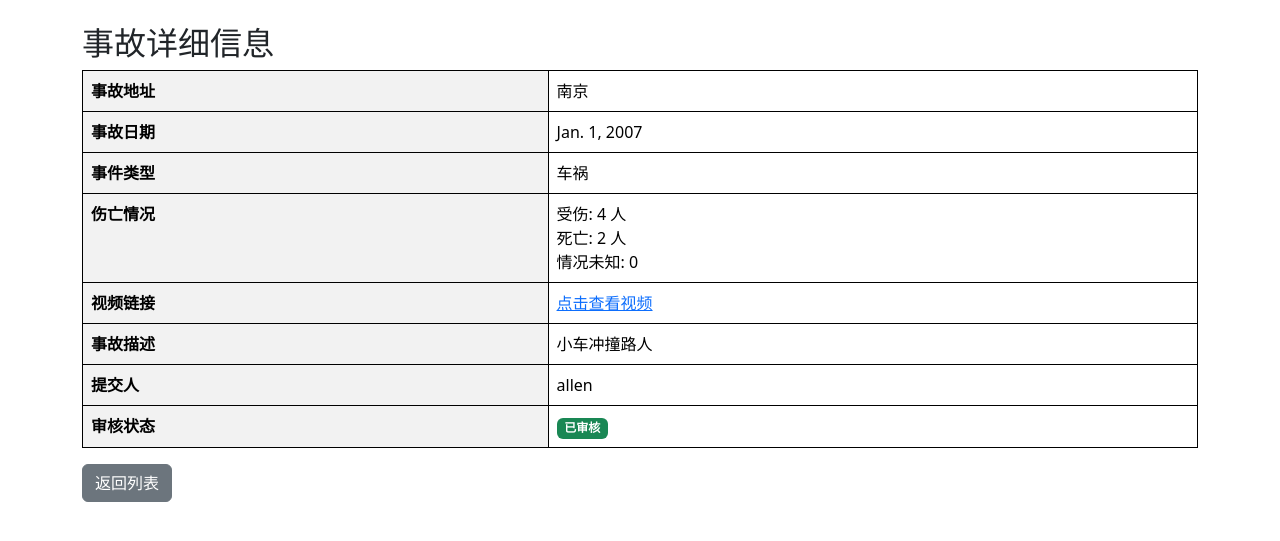
After one commit to czchengxuyuan/xianzhong_statistics, a Django app: page /accident/1/ in a window 1280 px wide. The commit adds this page. Shown: the top 541 px of the page. Run offline with Django 5.2, Linux system fonts and the light colour scheme; data comes from the database, SQL or seed files in the repository; both versions use the stored data as it was after the commit.

Commit message:
add accident_detail and next function, optimize admin_dashbord

```diff
--- a/data/views.py
+++ b/data/views.py
@@ -72,7 +72,6 @@ def is_admin(user):
 @user_passes_test(is_admin)
 def admin_review_accident(request):
     accidents_to_review = Accident.objects.filter(is_approved=False)
-    print(accidents_to_review)
     return render(request, 'data/admin_review_accidents.html', {'accidents': accidents_to_review})
 
 @user_passes_test(is_admin)
@@ -116,4 +115,6 @@ def delete_accident(request, accident_id):
 
 def accident_detail(request, accident_id):
     accident = get_object_or_404(Accident, id=accident_id)
-    return render(request, 'data/accident_detail.html', {'accident': accident})
+    next_url = request.GET.get('next', None)
+
+    return render(request, 'data/accident_detail.html', {'accident': accident, 'next': next_url})
--- /dev/null
+++ b/static/styles.css
@@ -0,0 +1,23 @@
+/* styles.css */
+.table {
+    width: 100%;
+    border-collapse: collapse;
+}
+
+.table th, .table td {
+    border: 1px solid black;
+    padding: 8px;
+    text-align: left;
+}
+
+.table th {
+    background-color: #f2f2f2;
+}
+
+.table tr:nth-child(even) {
+    background-color: #f9f9f9;
+}
+
+.table tr:hover {
+    background-color: #f1f1f1;
+}
--- a/templates/base_generic.html
+++ b/templates/base_generic.html
@@ -1,17 +1,17 @@
 <!-- users/templates/base_generic.html -->
+{% load static %}
 <!DOCTYPE html>
 <html lang="en">
 <head>
     <meta charset="UTF-8">
     <meta name="viewport" content="width=device-width, initial-scale=1.0">
     <title>{% block title %}Django 项目{% endblock %}</title>
-
     <!-- 引入 Bootstrap CDN -->
     <link href="https://cdn.jsdelivr.net/npm/bootstrap@5.3.0-alpha1/dist/css/bootstrap.min.css" rel="stylesheet" integrity="sha384-KyZXEJgF3Q7y3wAy9pV7PxfW7b7moJ5KbYjFroRihZGgD7w6BpzYb6wjlB8x2wvR" crossorigin="anonymous">
 </head>
 <body>
     {% block content %}{% endblock %}
-
+    <link rel="stylesheet" href="{% static 'styles.css' %}">
     <!-- 引入 Bootstrap JS 和 Popper.js -->
     <script src="https://cdn.jsdelivr.net/npm/@popperjs/core@2.11.6/dist/umd/popper.min.js" integrity="sha384-oBqDVmMz4fnFO9gybR2nOjc5zG0R3m9kZt6uwJlVlmZcFSd6g5aGHt7YxB7kXdZT" crossorigin="anonymous"></script>
     <script src="https://cdn.jsdelivr.net/npm/bootstrap@5.3.0-alpha1/dist/js/bootstrap.min.js" integrity="sha384-pzjw8f+ua7Kw1TIq0sCkVfyjYxkxdKDQsorDTHX3O9DoWfW3I72xQdsAo5k0eW9x" crossorigin="anonymous"></script>
--- /dev/null
+++ b/templates/data/accident_detail.html
@@ -0,0 +1,60 @@
+{% extends 'base_generic.html' %}
+
+{% block content %}
+  <div class="container mt-4">
+    <h2>事故详细信息</h2>
+
+    <table class="table table-bordered">
+        <tr>
+            <th>事故地址</th>
+            <td>{{ accident.address }}</td>
+        </tr>
+        <tr>
+            <th>事故日期</th>
+            <td>{{ accident.accident_date }}</td>
+        </tr>
+        <tr>
+            <th>事件类型</th>
+            <td>{{ accident.accident_type }}</td>
+        </tr>
+        <tr>
+            <th>伤亡情况</th>
+            <td>
+                受伤: {{ accident.injured|default:0 }} 人<br>
+                死亡: {{ accident.dead|default:0 }} 人<br>
+                情况未知: {{ accident.unknown }}
+            </td>
+        </tr>
+        <tr>
+            <th>视频链接</th>
+            <td>
+                <a href="{{ accident.video_link }}" target="_blank">点击查看视频</a>
+            </td>
+        </tr>
+        <tr>
+            <th>事故描述</th>
+            <td>{{ accident.description }}</td>
+        </tr>
+        <tr>
+            <th>提交人</th>
+            <td>{{ accident.created_by }}</td>
+        </tr>
+        <tr>
+            <th>审核状态</th>
+            <td>
+                {% if accident.is_approved %}
+                    <span class="badge bg-success">已审核</span>
+                {% else %}
+                    <span class="badge bg-warning">待审核</span>
+                {% endif %}
+            </td>
+        </tr>
+    </table>
+
+    {% if next %}
+        <a href="{{ next }}" class="btn btn-secondary">返回</a>
+    {% else %}
+        <a href="{% url 'accident_list' %}" class="btn btn-secondary">返回列表</a>
+    {% endif %}
+  </div>
+{% endblock %}
--- a/templates/data/accident_list.html
+++ b/templates/data/accident_list.html
@@ -38,7 +38,7 @@
             </td>
             <td style="border: 1px solid black; padding: 8px;">
                 <!-- 普通用户只能查看自己的事故详细信息 -->
-                <a href="{% url 'accident_detail' accident.id %}" class="btn btn-info">查看详情</a>
+                <a href="{% url 'accident_detail' accident.id %}?next={{ request.path }}" class="btn btn-info">查看详情</a>
 
                 <!-- 管理员可以审核事故 -->
                 {% if user.is_staff %}
--- a/templates/data/admin_review_accidents.html
+++ b/templates/data/admin_review_accidents.html
@@ -2,6 +2,7 @@
 {% extends 'base_generic.html' %}
 
 {% block content %}
+
 <h2>待审核事故记录</h2>
 
 <table class="table table-bordered">
@@ -27,4 +28,5 @@
         {% endfor %}
     </tbody>
 </table>
+<a href="{% url 'admin_dashboard' %}" class="btn btn-secondary">返回仪表盘</a>
 {% endblock %}
--- a/templates/users/user_dashboard.html
+++ b/templates/users/user_dashboard.html
@@ -33,14 +33,14 @@
                         <td style="border: 1px solid black; padding: 8px;">
                             受伤: {{ accident.injured|default:0 }} 人<br>
                             死亡: {{ accident.dead|default:0 }} 人<br>
-                            情况未知: {{ accident.unknown|default:0 }} 人
+                            情况未知: {{ accident.unknown|default:0 }}
                         </td>
                         <td style="border: 1px solid black; padding: 8px;">
                             <a href="{{ accident.video_link }}" target="_blank">查看视频</a>
                         </td>
                         <td style="border: 1px solid black; padding: 8px;">
                             <!-- 用户可以查看自己的事故详细信息 -->
-                            <a href="{% url 'accident_detail' accident.id %}" class="btn btn-info">查看详情</a>
+                            <a href="{% url 'accident_detail' accident.id %}?next={{ request.path }}" class="btn btn-info">查看详情</a>
                             <!-- 用户可以编辑自己的事故记录 -->
                             <a href="{% url 'accident_edit' accident.id %}" class="btn btn-warning">编辑</a>
                             <!-- 用户可以删除自己的事故记录 -->
--- a/users/views.py
+++ b/users/views.py
@@ -37,6 +37,11 @@ def redirect_after_login(request):
 @login_required
 @user_passes_test(is_admin)
 def admin_dashboard(request):
+    if not request.user.is_authenticated:
+        return redirect('login')
+    if not request.user.is_staff:
+        messages.error(request, "您没有访问管理员仪表盘的权限。")
+        return redirect('user_dashboard')
     accidents = Accident.objects.filter(is_deleted=False)
     return render(request, 'users/admin_dashboard.html', {'accidents': accidents})
 
```
Also changed, not shown: templates/users/admin_dashboard.html (+6 -25 lines), xianzhong/settings.py (+5 -2 lines), db.sqlite3.
